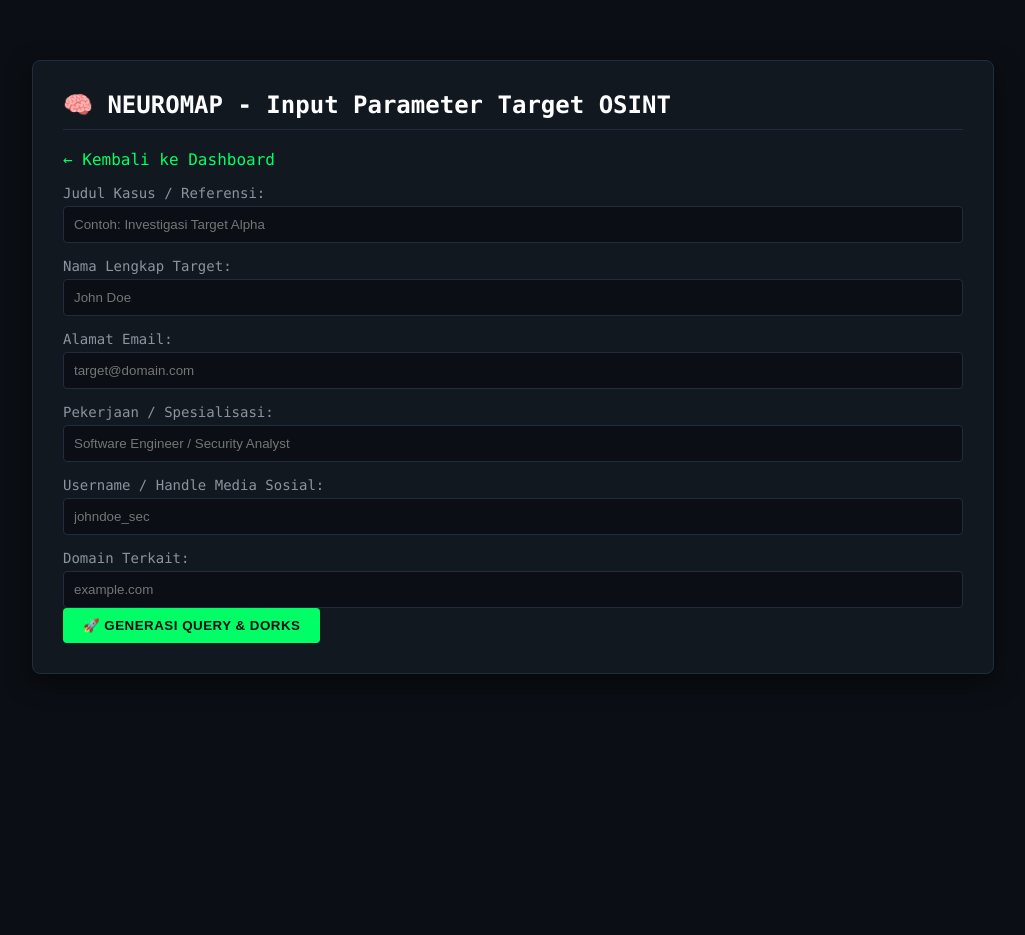
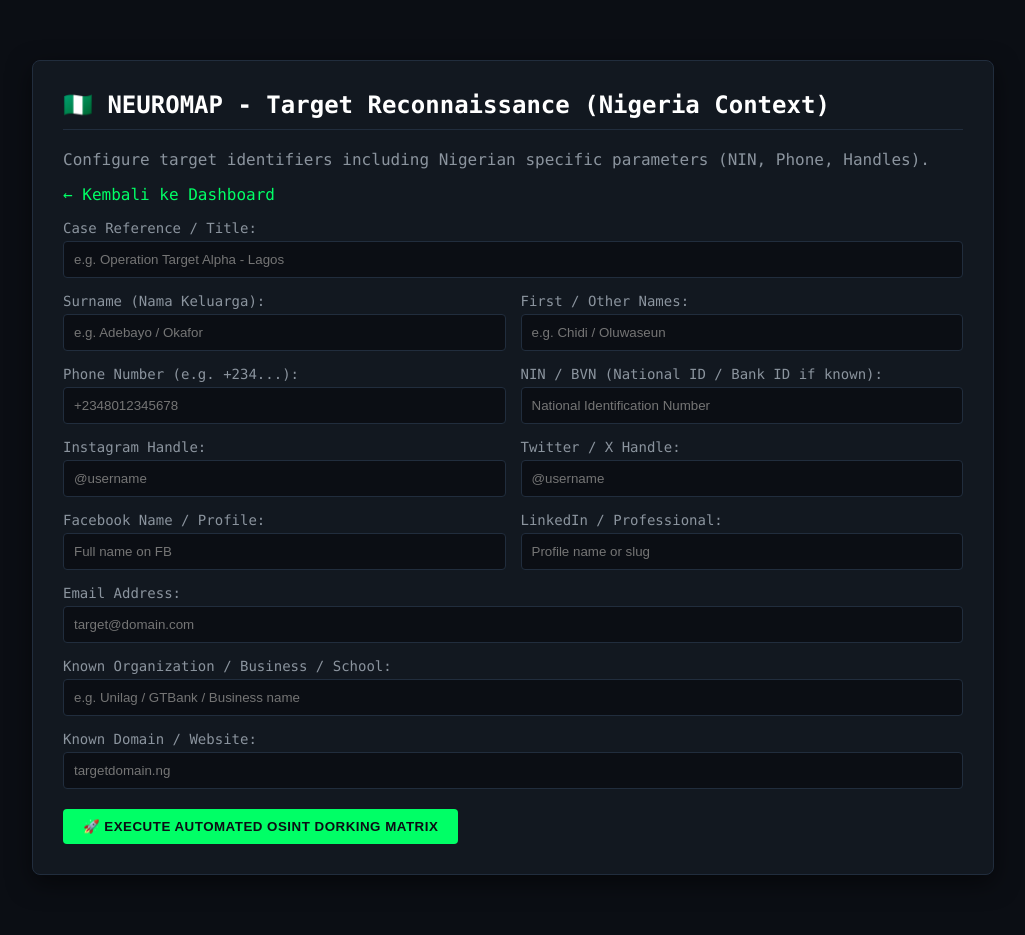
Before and after one commit to bigsamtj/NEUROMAP, a PHP site: page /resources/views/investigation_form.php in a window 1280 px wide. Shown: the whole page, without its empty margins (127-1152 px from the left). Before the commit the page ends 674 px from the top, so only its background shows below. Run offline with PHP 8.4, Linux system fonts and the light colour scheme.

Commit message:
Update investigation_form.php

```diff
--- a/resources/views/investigation_form.php
+++ b/resources/views/investigation_form.php
@@ -1,30 +1,69 @@
 <?php
-$pageTitle = "NEUROMAP - Buat Investigasi Baru";
+$pageTitle = "NEUROMAP - New Nigerian Target Investigation";
 ob_start();
 ?>
-<h2>🧠 NEUROMAP - Input Parameter Target OSINT</h2>
+<h2>🇳🇬 NEUROMAP - Target Reconnaissance (Nigeria Context)</h2>
+<p style="color: var(--text-muted);">Configure target identifiers including Nigerian specific parameters (NIN, Phone, Handles).</p>
 <p><a href="/dashboard">&larr; Kembali ke Dashboard</a></p>
 
 <form method="POST" action="/investigation/store">
-    <label>Judul Kasus / Referensi:</label>
-    <input type="text" name="title" placeholder="Contoh: Investigasi Target Alpha" required>
+    <label>Case Reference / Title:</label>
+    <input type="text" name="title" placeholder="e.g. Operation Target Alpha - Lagos" required>
 
-    <label>Nama Lengkap Target:</label>
-    <input type="text" name="full_name" placeholder="John Doe">
+    <div style="display: flex; gap: 15px;">
+        <div style="flex: 1;">
+            <label>Surname (Nama Keluarga):</label>
+            <input type="text" name="surname" placeholder="e.g. Adebayo / Okafor">
+        </div>
+        <div style="flex: 1;">
+            <label>First / Other Names:</label>
+            <input type="text" name="first_name" placeholder="e.g. Chidi / Oluwaseun">
+        </div>
+    </div>
 
-    <label>Alamat Email:</label>
+    <div style="display: flex; gap: 15px;">
+        <div style="flex: 1;">
+            <label>Phone Number (e.g. +234...):</label>
+            <input type="text" name="phone" placeholder="+2348012345678">
+        </div>
+        <div style="flex: 1;">
+            <label>NIN / BVN (National ID / Bank ID if known):</label>
+            <input type="text" name="nin" placeholder="National Identification Number">
+        </div>
+    </div>
+
+    <div style="display: flex; gap: 15px;">
+        <div style="flex: 1;">
+            <label>Instagram Handle:</label>
+            <input type="text" name="instagram" placeholder="@username">
+        </div>
+        <div style="flex: 1;">
+            <label>Twitter / X Handle:</label>
+            <input type="text" name="twitter" placeholder="@username">
+        </div>
+    </div>
+
+    <div style="display: flex; gap: 15px;">
+        <div style="flex: 1;">
+            <label>Facebook Name / Profile:</label>
+            <input type="text" name="facebook" placeholder="Full name on FB">
+        </div>
+        <div style="flex: 1;">
+            <label>LinkedIn / Professional:</label>
+            <input type="text" name="linkedin" placeholder="Profile name or slug">
+        </div>
+    </div>
+
+    <label>Email Address:</label>
     <input type="email" name="email" placeholder="target@domain.com">
 
-    <label>Pekerjaan / Spesialisasi:</label>
-    <input type="text" name="occupation" placeholder="Software Engineer / Security Analyst">
+    <label>Known Organization / Business / School:</label>
+    <input type="text" name="organization" placeholder="e.g. Unilag / GTBank / Business name">
 
-    <label>Username / Handle Media Sosial:</label>
-    <input type="text" name="username_handle" placeholder="johndoe_sec">
+    <label>Known Domain / Website:</label>
+    <input type="text" name="known_domains" placeholder="targetdomain.ng">
 
-    <label>Domain Terkait:</label>
-    <input type="text" name="known_domains" placeholder="example.com">
-
-    <button type="submit" class="btn">🚀 Generasi Query & Dorks</button>
+    <button type="submit" class="btn" style="margin-top: 20px;">🚀 Execute Automated OSINT Dorking Matrix</button>
 </form>
 <?php
 $content = ob_get_clean();
```
